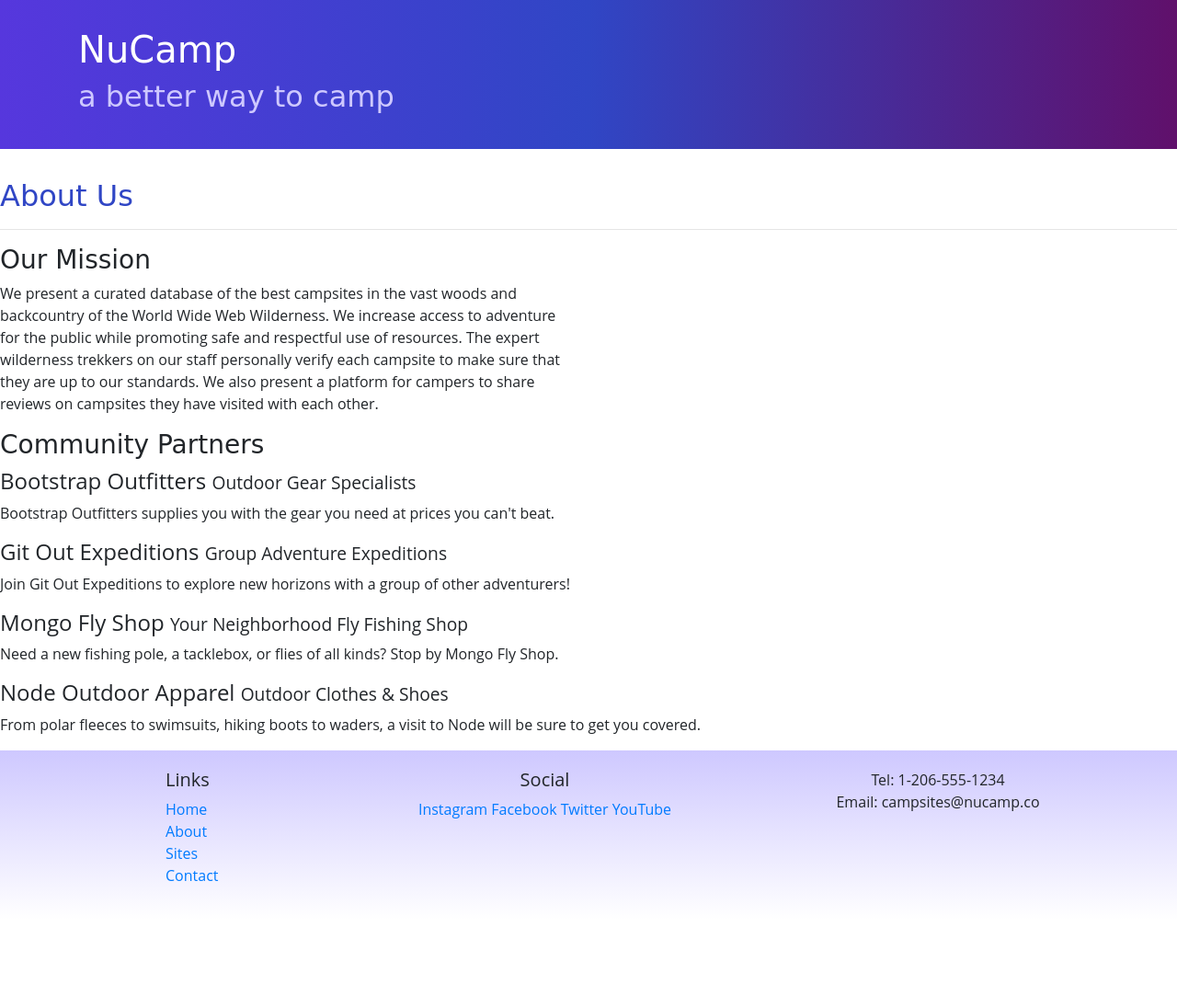
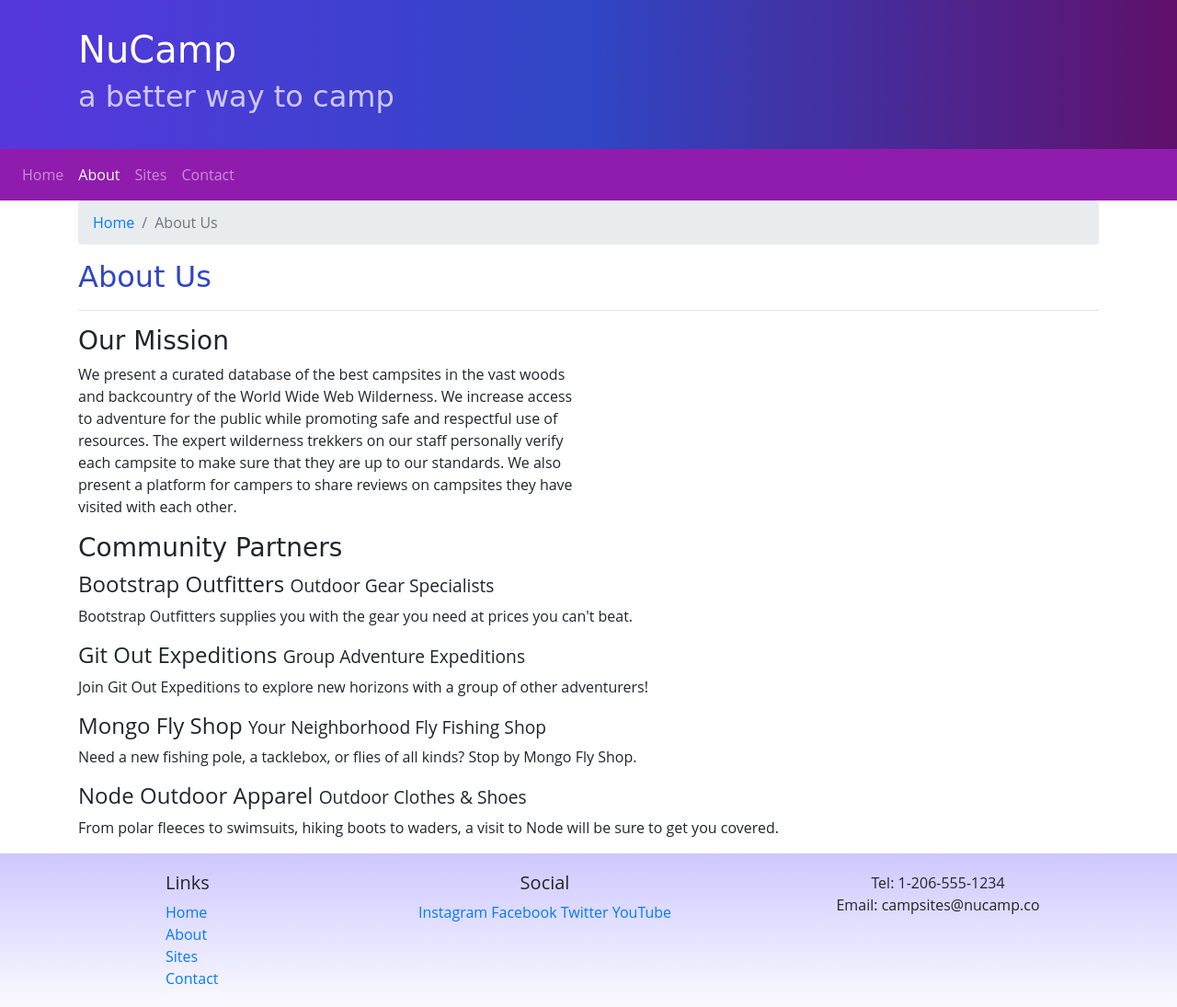
Before and after one commit to ayatrashid89/Nucamp-Testing, a website: page aboutus.html in a window 1280 px wide. Shown: the whole page at 92% size. Before the commit the page ends 1000 px from the top, so only its background shows below. Drawn offline with nearby package versions, Linux system fonts and the light colour scheme.

Commit message:
Navbar and Breadcrumbs

```diff
--- a/aboutus.html
+++ b/aboutus.html
@@ -22,10 +22,28 @@
             </div>
         </div>
     </header>
+    <nav class="navbar navbar-expand-sm navbar-dark sticky-top">
 
-    <div>
-        <div>
-            <div>
+            <button class="navbar-toggler ml-auto" type="button" data-toggle="collapse" data-target="#nucampNavbar">
+                <span class="navbar-toggler-icon"></span>
+            </button>
+            <div class="collapse navbar-collapse" id="nucampNavbar">
+            <ul class="navbar-nav">
+                <li class="nav-item "><a class="nav-link" href="index.html">Home</a></li>
+                <li class="nav-item active"><a class="nav-link" href="aboutus.html">About</a></li>
+                <li class="nav-item"><a class="nav-link" href="#">Sites</a></li>
+                <li class="nav-item"><a class="nav-link" href="#">Contact</a></li>
+            </ul>
+        </div>
+    </nav>
+
+    <div class="container">
+        <div class="row">
+            <div class="col">
+                <ol class="breadcrumb">
+                    <li class="breadcrumb-item"><a href="index.html">Home</a></li>
+                    <li class="breadcrumb-item active">About Us</li>
+                </ol>
                <h2>About Us</h2>
                <hr />
             </div>
--- a/css/style.css
+++ b/css/style.css
@@ -30,3 +30,10 @@ footer {
     border-bottom: 1px ridge;
     min-height: 200px;
 }
+
+.navbar {
+    background-color: #901CAD;
+}
+.jumbotron {
+    margin: 0;
+}
```
Also changed, not shown: index.html (+15 -0 lines).
